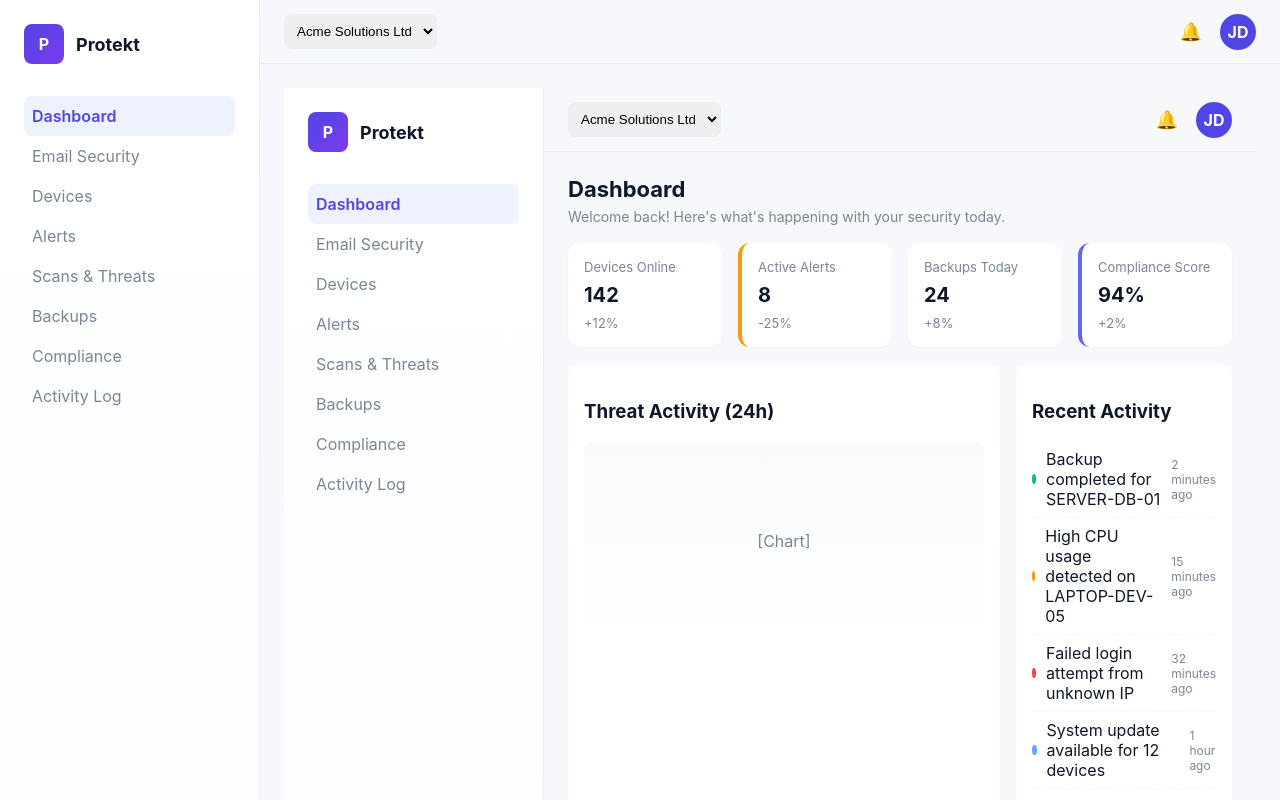
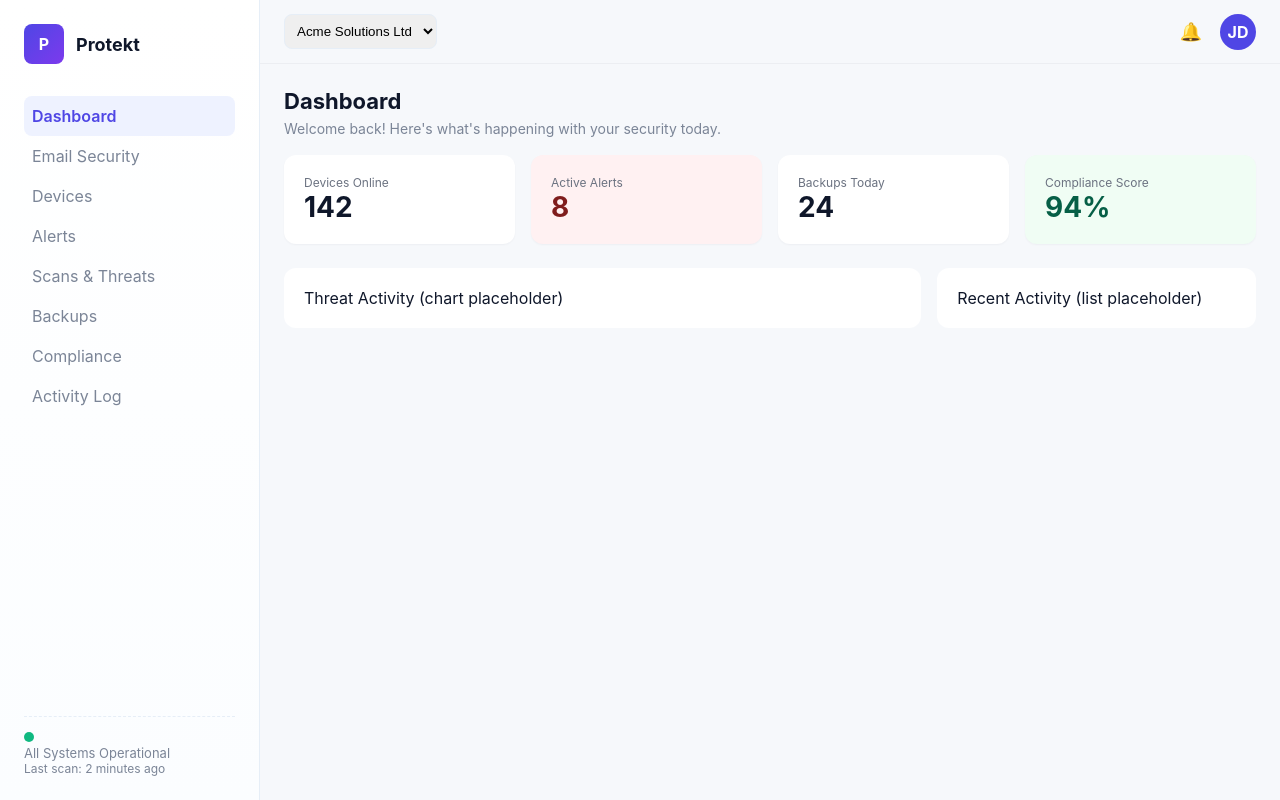
Before and after one commit to Raekwon-OG/protekt, a React (Vite) app in the folder apps/web/: page / in a window 1280 px wide. Shown: the top 800 px of the page. Built offline with nearby package versions, Linux system fonts and the light colour scheme.

Commit message:
update ui elements

```diff
--- a/apps/web/src/components/StatsCard.tsx
+++ b/apps/web/src/components/StatsCard.tsx
@@ -2,23 +2,37 @@ import React from 'react';
 
 type Props = {
   title: string;
-  value: string;
-  trend?: string;
-  variant?: 'default' | 'warning' | 'neutral';
+  value: string | number;
+  variant?: 'default' | 'warning' | 'neutral' | 'danger' | 'success';
+  small?: boolean;
 };
 
-const StatColors: Record<string, string> = {
-  default: 'card',
-  warning: 'card-warning',
-  neutral: 'card-neutral',
+const variantStyles: Record<
+  NonNullable<Props['variant']>,
+  { bg: string; color: string; accent?: string }
+> = {
+  default: { bg: '#ffffff', color: '#0f172a' },
+  warning: { bg: '#fffbeb', color: '#92400e' },
+  neutral: { bg: '#ecfdf5', color: '#065f46' },
+  danger: { bg: '#fff1f2', color: '#7f1d1d' },
+  success: { bg: '#f0fdf4', color: '#065f46' },
 };
 
-const StatsCard: React.FC<Props> = ({ title, value, trend, variant = 'default' }) => {
+const StatsCard: React.FC<Props> = ({ title, value, variant = 'default', small }) => {
+  const styles = variantStyles[variant];
+
   return (
-    <div className={`stat-card ${StatColors[variant] || 'card'}`}>
-      <div className="stat-title">{title}</div>
-      <div className="stat-value">{value}</div>
-      {trend && <div className="stat-trend">{trend}</div>}
+    <div
+      style={{
+        background: styles.bg,
+        color: styles.color,
+        borderRadius: 12,
+        padding: small ? 12 : 20,
+        boxShadow: '0 1px 2px rgba(15,23,42,0.04)',
+      }}
+    >
+      <div style={{ fontSize: 12, color: '#6b7280' }}>{title}</div>
+      <div style={{ fontSize: small ? 20 : 28, fontWeight: 700 }}>{value}</div>
     </div>
   );
 };
--- a/apps/web/src/main.tsx
+++ b/apps/web/src/main.tsx
@@ -3,8 +3,8 @@
  */
 import React from 'react';
 import { createRoot } from 'react-dom/client';
+import App from './App';
 import './styles/globals.css';
-import App from './App';
 
 const rootEl = document.getElementById('root')!;
 createRoot(rootEl).render(
--- a/apps/web/src/pages/dashboard/Dashboard.tsx
+++ b/apps/web/src/pages/dashboard/Dashboard.tsx
@@ -1,52 +1,25 @@
 import React from 'react';
-import Sidebar from '../../components/Sidebar';
-import Topbar from '../../components/Topbar';
 import StatsCard from '../../components/StatsCard';
 
 const Dashboard: React.FC = () => {
   return (
-    <div className="layout">
-      <Sidebar />
-      <div className="main">
-        <Topbar />
-        <div className="container">
+    <div className="page-content">
       <header className="page-header">
         <h1>Dashboard</h1>
         <p className="subtitle">Welcome back! Here's what's happening with your security today.</p>
       </header>
 
-          <section className="stats-grid">
-            <StatsCard title="Devices Online" value="142" trend="+12%" />
-            <StatsCard title="Active Alerts" value="8" trend="-25%" variant="warning" />
-            <StatsCard title="Backups Today" value="24" trend="+8%" />
-            <StatsCard title="Compliance Score" value="94%" trend="+2%" variant="neutral" />
+      <section className="stats-grid" style={{ display: 'grid', gridTemplateColumns: 'repeat(4,1fr)', gap: 16, marginBottom: 24 }}>
+        <StatsCard title="Devices Online" value="142" />
+        <StatsCard title="Active Alerts" value="8" variant="danger" />
+        <StatsCard title="Backups Today" value="24" />
+        <StatsCard title="Compliance Score" value="94%" variant="success" />
       </section>
 
-          <section className="panels">
-            <div className="panel big">
-              <h3>Threat Activity (24h)</h3>
-              <div className="chart-placeholder">[Chart]</div>
-            </div>
-
-            <aside className="panel activity">
-              <h3>Recent Activity</h3>
-              <ul className="activity-list">
-                <li><span className="dot green" /> Backup completed for SERVER-DB-01 <span className="muted">2 minutes ago</span></li>
-                <li><span className="dot yellow" /> High CPU usage detected on LAPTOP-DEV-05 <span className="muted">15 minutes ago</span></li>
-                <li><span className="dot red" /> Failed login attempt from unknown IP <span className="muted">32 minutes ago</span></li>
-                <li><span className="dot blue" /> System update available for 12 devices <span className="muted">1 hour ago</span></li>
-                <li><span className="dot green" /> Email scan completed - 245 messages scanned <span className="muted">2 hours ago</span></li>
-              </ul>
-            </aside>
+      <section className="panels-grid" style={{ display: 'grid', gridTemplateColumns: '2fr 1fr', gap: 16 }}>
+        <div className="panel" style={{ padding: 20, borderRadius: 12 }}>Threat Activity (chart placeholder)</div>
+        <div className="panel" style={{ padding: 20, borderRadius: 12 }}>Recent Activity (list placeholder)</div>
       </section>
-
-          <section className="actions-row">
-            <div className="action-card">Add New Device<div className="action-sub">Install agent and start monitoring</div></div>
-            <div className="action-card">Run Security Scan<div className="action-sub">Scan all devices for vulnerabilities</div></div>
-            <div className="action-card">Create Backup<div className="action-sub">Backup critical systems now</div></div>
-          </section>
-        </div>
-      </div>
     </div>
   );
 };
```
Also changed, not shown: apps/web/Dashboard.png (renamed from apps/web/Screenshot 2025-10-24 at 12.06.49.png), 1 other file (tests, documents, lock files or other folders). Lines whose indentation alone changed are shown as unchanged.
